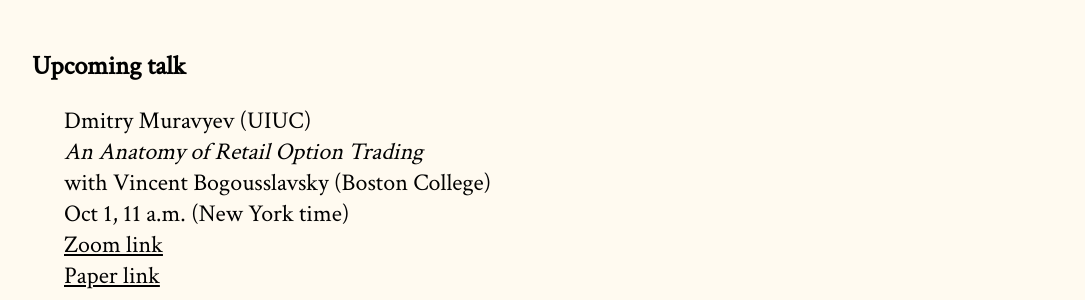
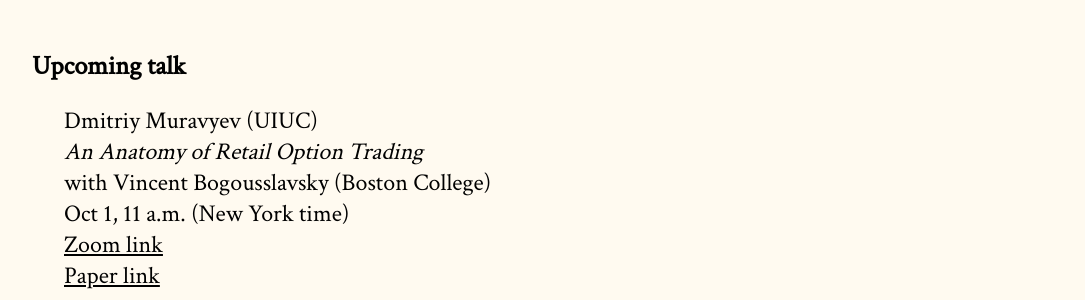
Before and after one commit to cpfiffer/microstructure.exchange, a Jekyll site: the page built from index.md, in a window 1280 px wide and 900 px high, scrolled down 314 px. Shown: the part 155-455 px from the top of the window, without its empty margins (96-1181 px from the left). Built offline with Jekyll 4.4.1, drawn with Linux system fonts in a browser that asks for light colours; some web fonts are replaced.

Commit message:
Update _config.yml

```diff
--- a/_config.yml
+++ b/_config.yml
@@ -11,7 +11,7 @@ github:
   owner_name: Cameron Pfiffer
 
 speaker-info:
-  speaker-name: "Dmitry Muravyev (UIUC)"
+  speaker-name: "Dmitriy Muravyev (UIUC)"
   speaker-paper: "An Anatomy of Retail Option Trading"
   coauthors: "Vincent Bogousslavsky (Boston College)"
   speaker-date: "Oct 1, 11 a.m. (New York time)"
```
